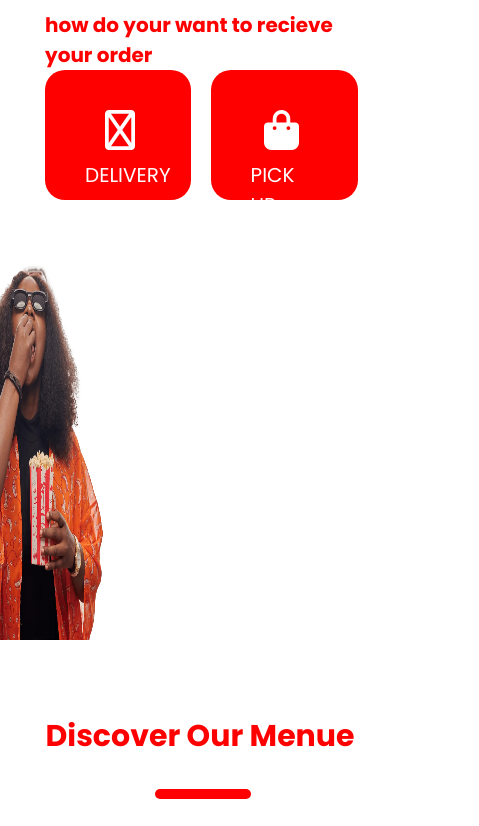
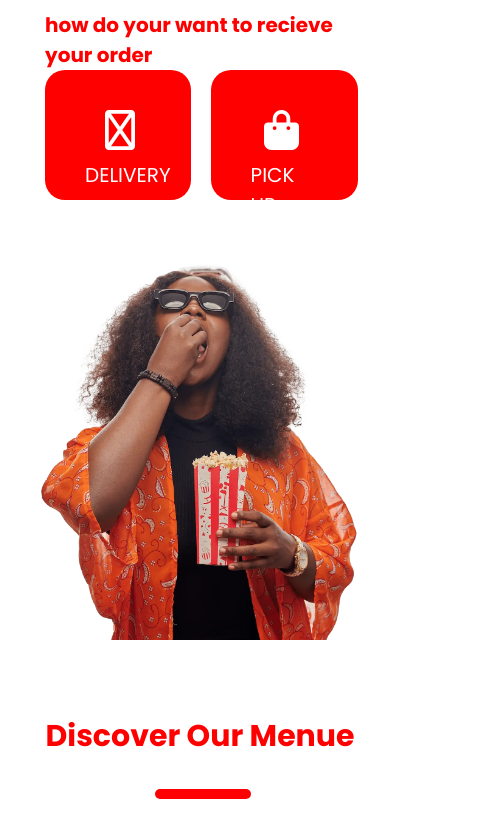
Before and after one commit to favouritegold/crunchies, a plain HTML site: page index.html in a window 390 px wide. Shown: the part 517-1343 px from the top of the page, 479 px wide, since content can reach past the window. Drawn offline with Linux system fonts and the light colour scheme.

Commit message:
first commit

```diff
--- a/index.css
+++ b/index.css
@@ -220,6 +220,9 @@ body{
     font-size: 20px;
     font-family: poppinsRegular;
     margin-top: 10px;
+ }
+ .box5{
+    width: 45%;
  }
  .box5 img{
     width: 1000%;
@@ -647,6 +650,7 @@ body{
 
 
  @media (max-width:768px){
+
     .all{
         background-color: pink;
         display: grid;
@@ -674,6 +678,10 @@ body{
     grid-template-columns: auto;
 }
 
+.box5{
+    width: 100%;
+    text-align: center;
+ }
 .box5 img{
     width: 100%;
     margin-left: 0px;
--- a/index.html
+++ b/index.html
@@ -93,7 +93,7 @@
     </div>
     </div>
 
-    <div class="box5" style="width: 45%;">
+    <div class="box5">
         <img src="./3-min.webp" alt="">
     </div>
 
```
